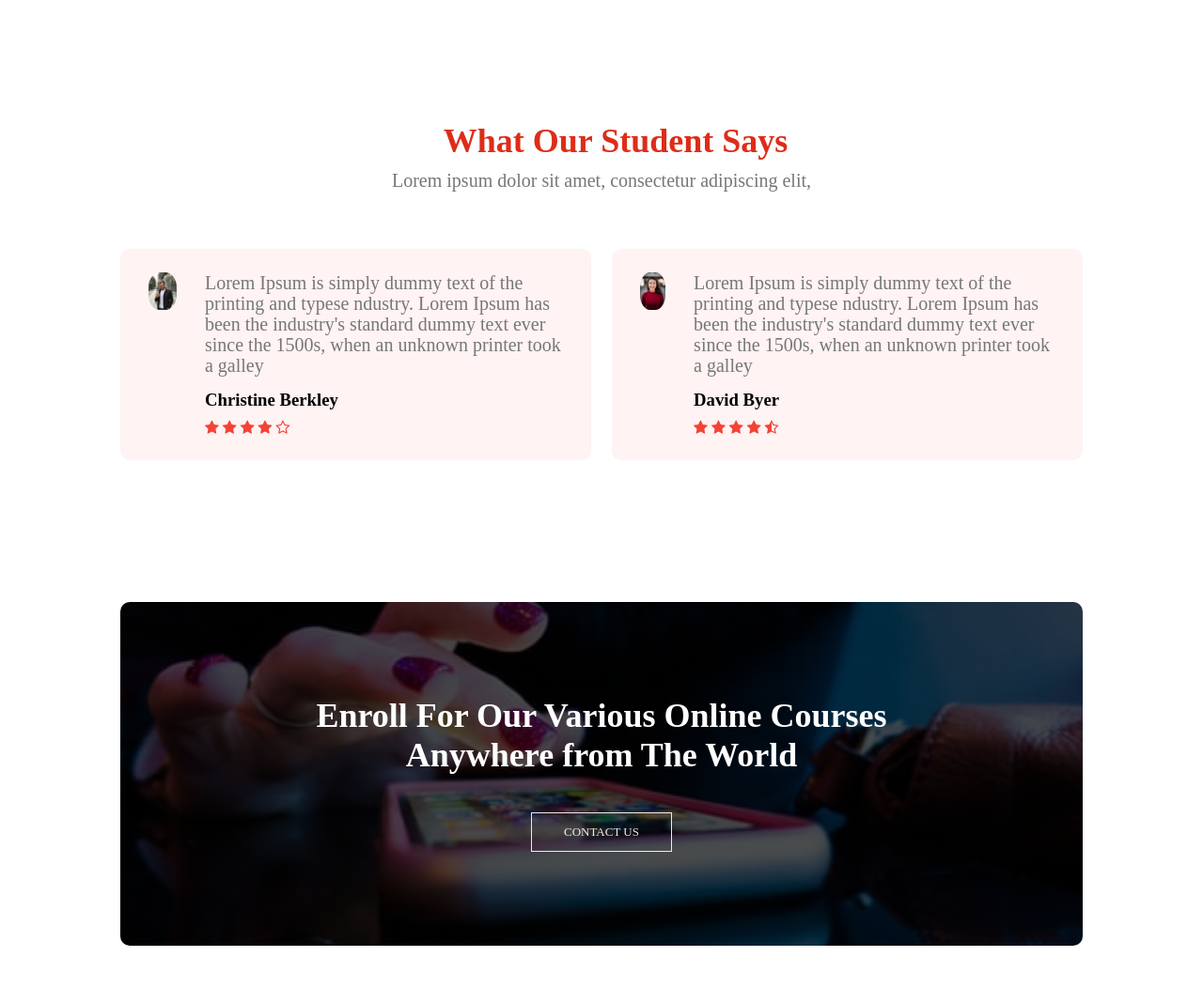
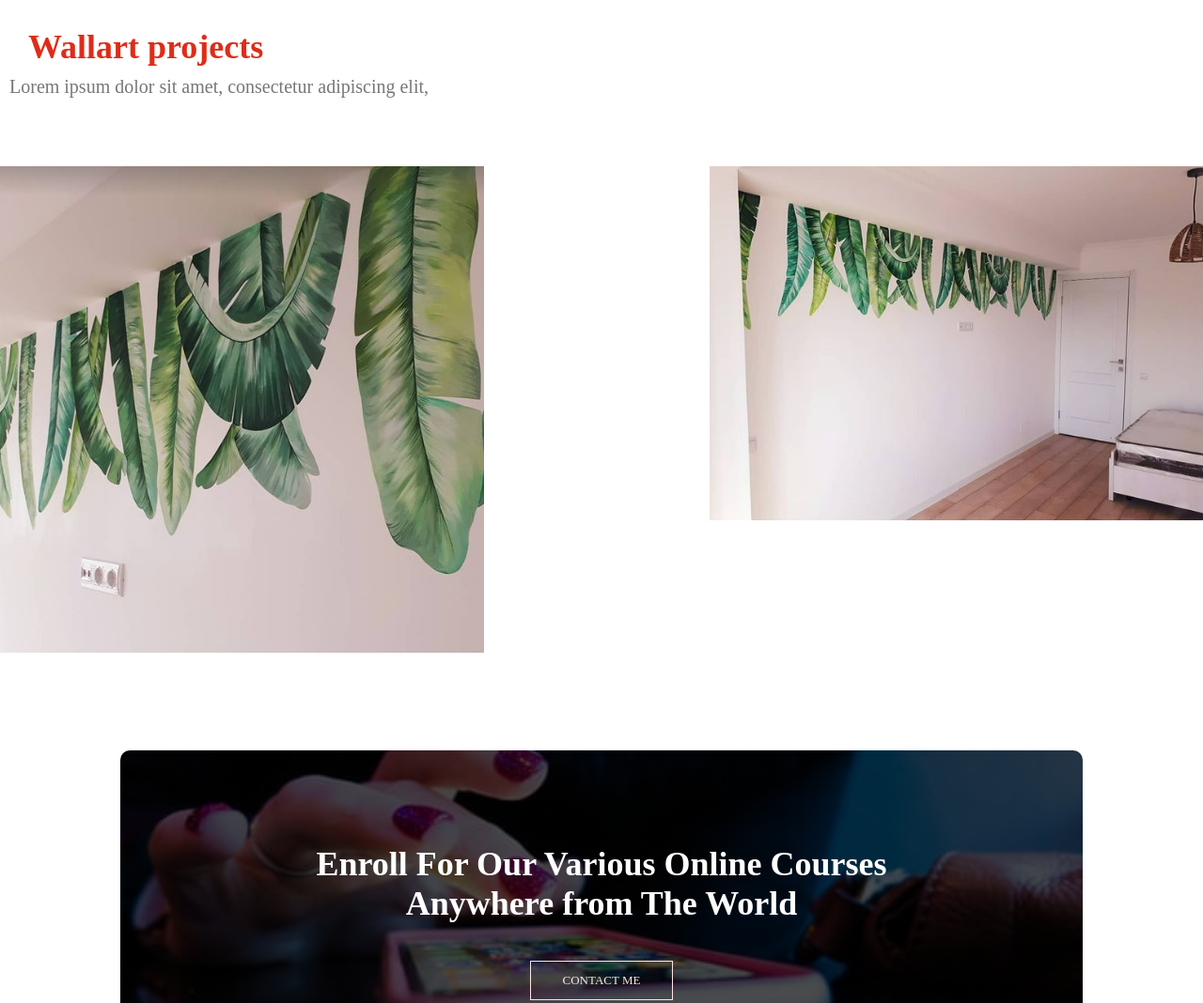
Before and after one commit to IgorVoronetchi/My-Project, a plain HTML site: page index.html in a window 1280 px wide. Shown: the part 2920-3988 px from the top of the page at 94% size. Drawn offline with Linux system fonts and the light colour scheme.

Commit message:
Adding wallart section

```diff
--- a/index.html
+++ b/index.html
@@ -105,7 +105,7 @@
 
     <!---------Facilities-------->
     <section class="facilities">
-        <h1>Our Facilities</h1>
+        <h1>My projects</h1>
         <p>Lorem ipsum dolor sit amet, consectetur adipiscing elit, sed do eiusmod tempor incididunt ut labore et dolore
 
         <div class="row">
@@ -136,9 +136,17 @@
 
     <!---------testimonials--------->
     <section class="testimonials">
-        <h1>What Our Student Says</h1>
+        <h1>Wallart projects</h1>
         <p>Lorem ipsum dolor sit amet, consectetur adipiscing elit,</p>
         <div class="row">
+        <div class="first_image">
+            <img src="images/wallart.png" alt="wallart1">
+        </div>
+        <div class="second_image">
+            <img src="images/wallart2.png" alt="wallart2">
+        </div>
+    </div>
+        <!-- <div class="row">
             <div class="testimonial-col">
                 <img src="images/user1.jfif" alt="user1">
                 <div>
@@ -167,12 +175,12 @@
                     <i class="fa fa-star-half-o"></i>
                 </div>
             </div>
-        </div>
+        </div> -->
     </section>
     <!-------Call To Action-------->
     <section class="cta">
         <h1>Enroll For Our Various Online Courses<br>Anywhere from The World</h1>
-        <a href="" class="hero-btn">CONTACT US</a>
+        <a href="https://www.instagram.com/dianavoronetkaya/" class="hero-btn">CONTACT ME</a>
     </section>
     <!---------Footer----------->
     <section class="footer">
--- a/style.css
+++ b/style.css
@@ -268,7 +268,8 @@ h3{
     margin-bottom: 15px;
     text-align: left;
 }
-
+/*---------wallart----------*/
+.first_image
 /*---------testimonials----------*/
 
 .testimonials{
```
